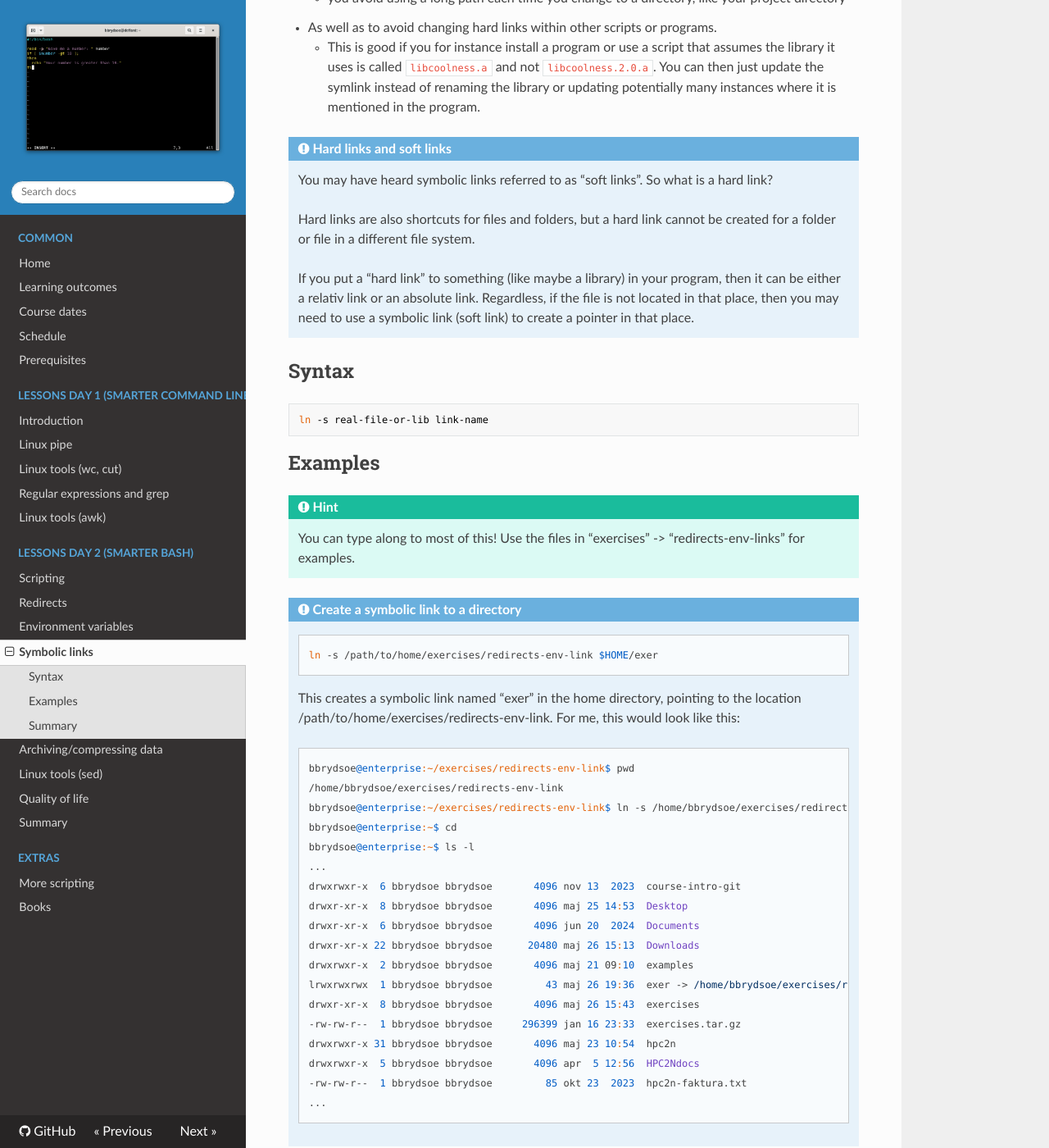
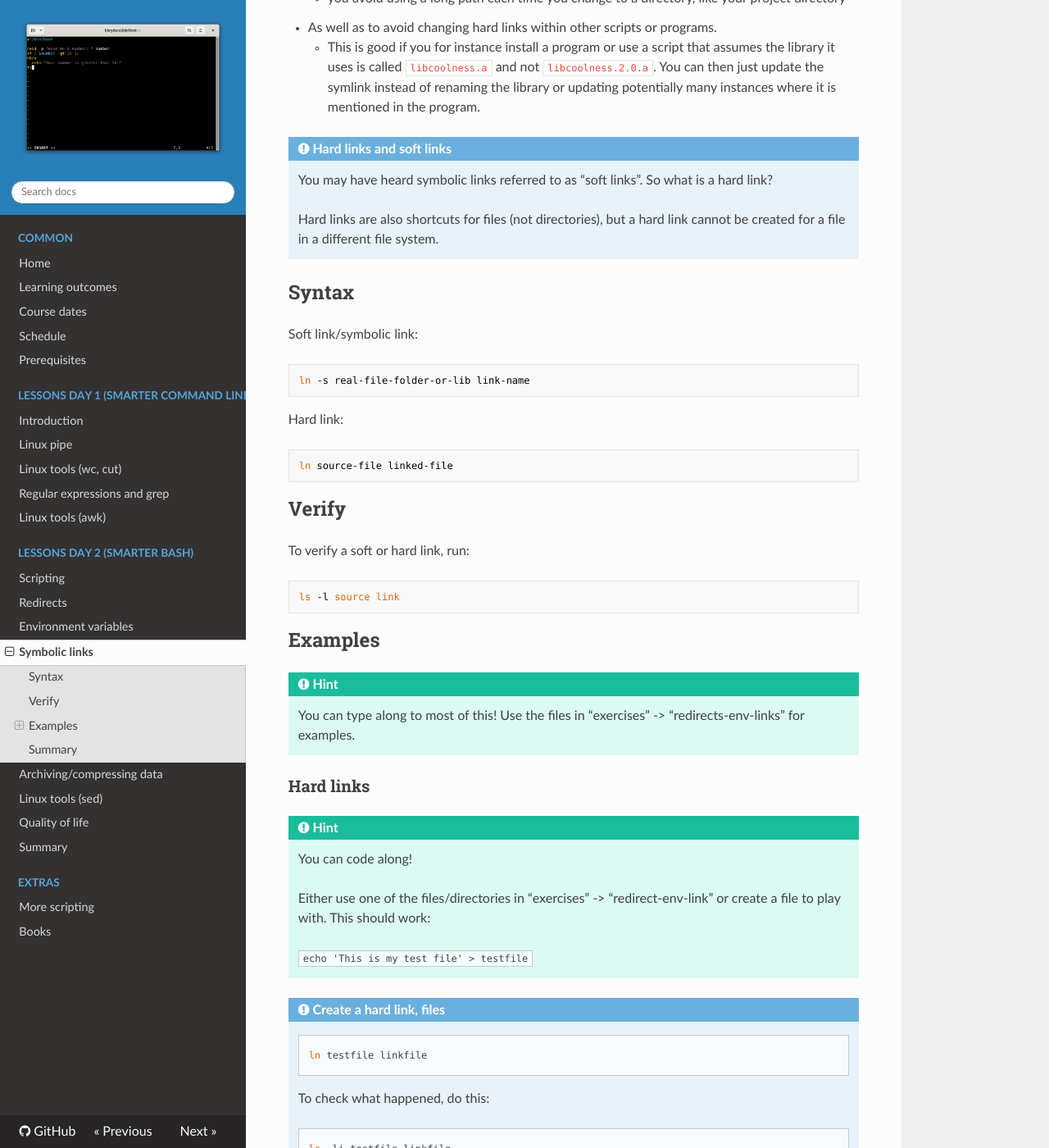
Before and after one commit to UPPMAX/linux-command-line-201, an MkDocs documentation site: the page built from docs/sessions/symlinks.md, in a window 1280 px wide and 1400 px high, scrolled down 270 px. Shown: the whole window at 82% size. Built offline with MkDocs 1.6.1, drawn with Linux system fonts in a browser that asks for light colours; nearby versions of some CDN libraries; some of the changed text lies outside the part shown.

````diff
--- a/docs/sessions/symlinks.md
+++ b/docs/sessions/symlinks.md
@@ -11,14 +11,28 @@
 
     You may have heard symbolic links referred to as "soft links". So what is a hard link?
 
-    Hard links are also shortcuts for files and folders, but a hard link cannot be created for a folder or file in a different file system.
-
-    If you put a "hard link" to something (like maybe a library) in your program, then it can be either a relativ link or an absolute link. Regardless, if the file is not located in that place, then you may need to use a symbolic link (soft link) to create a pointer in that place.
+    Hard links are also shortcuts for files (not directories), but a hard link cannot be created for a file in a different file system.
 
 ## Syntax
 
+Soft link/symbolic link:
+
 ```bash
-ln -s real-file-or-lib link-name
+ln -s real-file-folder-or-lib link-name
+```
+
+Hard link:
+
+```bash
+ln source-file linked-file
+```
+
+## Verify
+
+To verify a soft or hard link, run:
+
+```bash
+ls -l source link
 ```
 
 ## Examples
@@ -26,6 +40,39 @@
 !!! hint
 
     You can type along to most of this! Use the files in "exercises" -> "redirects-env-links" for examples.
+
+### Hard links
+
+!!! hint
+
+    You can code along!
+
+    Either use one of the files/directories in "exercises" -> "redirect-env-link" or create a file to play with. This should work:
+
+    ``echo 'This is my test file' > testfile``
+
+!!! note "Create a hard link, files"
+
+    ```bash
+    ln testfile linkfile
+    ```
+
+    To check what happened, do this:
+    ```bash
+    ls -li testfile linkfile
+    ```
+
+    My output:
+    ```bash
+    $ ls -li
+    total 8
+    808864781 -rw-r--r-- 2 bbrydsoe folk 21 May 27 16:36 linkfile
+    808864781 -rw-r--r-- 2 bbrydsoe folk 21 May 27 16:36 testfile
+    ```
+
+    808864781 is the inode, which is identical. An inode (index node) is a concept in Linux/Unix. Each object in a filesystem is represented by an inode. It is a data structure which stores basic info about files, directories, or other file system objects. More here if you are interested: <a href="https://www.cyberciti.biz/tips/understanding-unixlinux-filesystem-inodes.html" target="_blank">Understanding UNIX / Linux filesystem Inodes</a>.
+
+### Soft/symbolic links
 
 !!! note "Create a symbolic link to a directory"
 
@@ -113,5 +160,6 @@
 !!! note "Keypoints"
 
     - Symbolic links are pointers to another file or directory
+    - there are both soft/symbolic links and hard links
     - they are useful both for ease and to avoid renaming/copying files
     - you can remove symbolic links with ``rm`` or ``unlink``
````
Also changed, not shown: docs/sessions/arch.md (+32 -1 lines).
